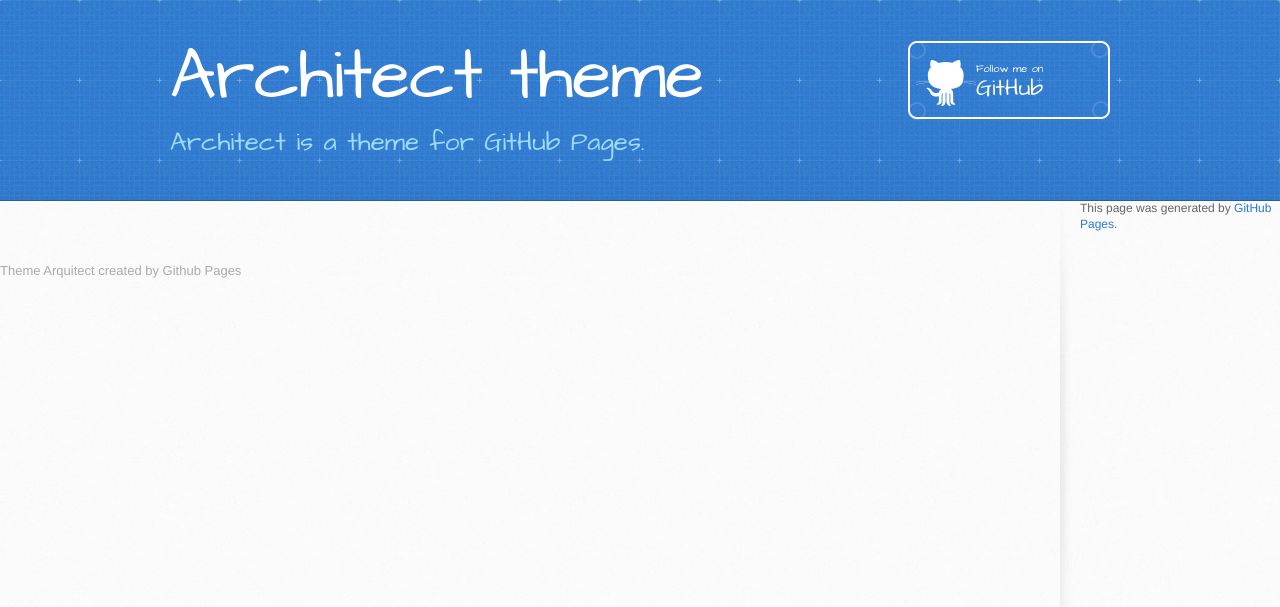
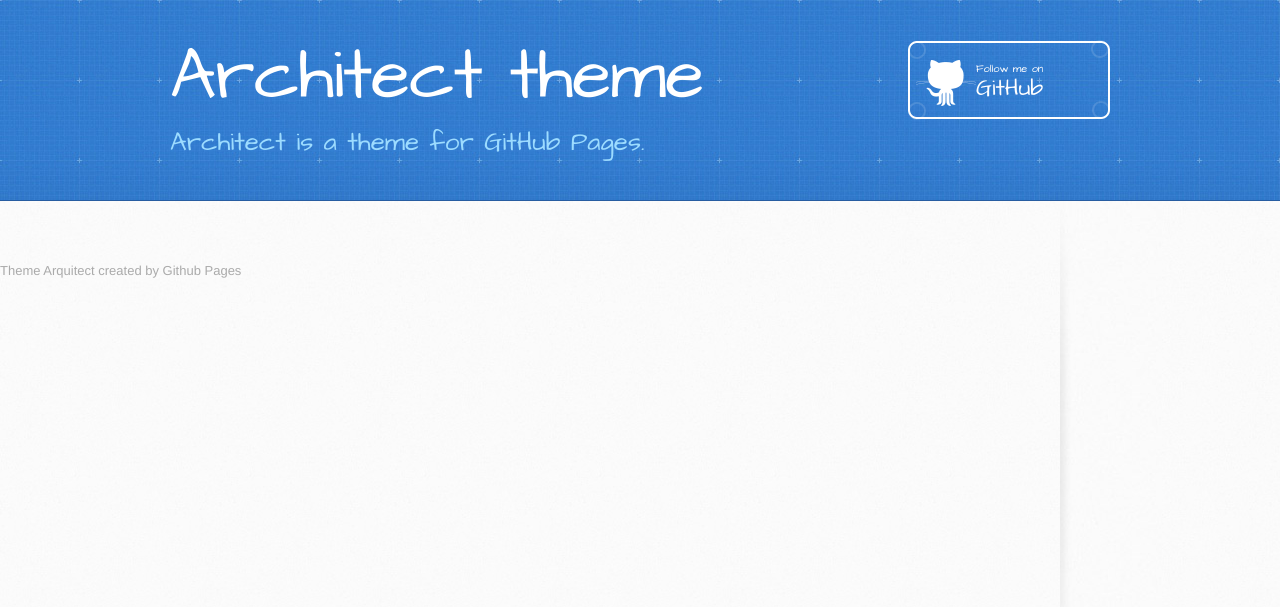
Before and after one commit to Davidc96/davidc96.github.io, a Jekyll site: the page built from index.md, in a window 1280 px wide. Shown: the top 607 px of the page. Built offline with Jekyll 4.4.1, drawn with Linux system fonts in a browser that asks for light colours.

Commit message:
Uptade template

```diff
--- a/_config.yml
+++ b/_config.yml
@@ -1,4 +1,3 @@
 title: Architect theme
 description: Architect is a theme for GitHub Pages.
 google_analytics:
-theme: jekyll-theme-architect
--- a/_layouts/main.html
+++ b/_layouts/main.html
@@ -30,7 +30,7 @@
       </div>
     </header>
 
-
+    <div>
         <aside id="sidebar">
           {% if site.show_downloads %}
             <a href="{{ site.github.zip_url }}" class="button">
@@ -46,10 +46,8 @@
           {% if site.github.is_project_page %}
             <p class="repo-owner"><a href="{{ site.github.repository_url }}">{{ site.github.repository_name }}</a> is maintained by <a href="{{ site.github.owner_url }}">{{ site.github.owner_name }}</a>.</p>
           {% endif %}
+        </aside>
 
-          <p>This page was generated by <a href="https://pages.github.com">GitHub Pages</a>.</p>
-        </aside>
-      </div>
     </div>
 
     {% if site.google_analytics %}
@@ -65,6 +63,6 @@
   </body>
 
 <footer>
-  <p>Theme Arquitect created by Github Pages</p>
+  <p style="align-content: center;">Theme Arquitect created by Github Pages</p>
 </footer>
 </html>
```
